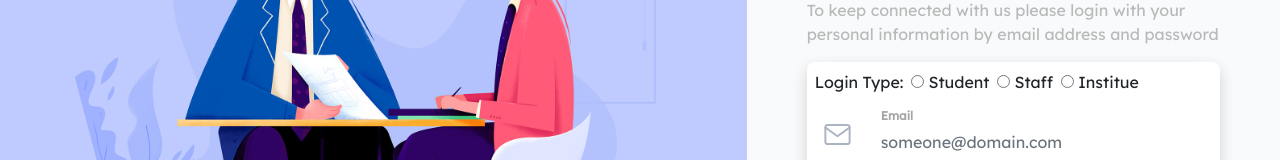
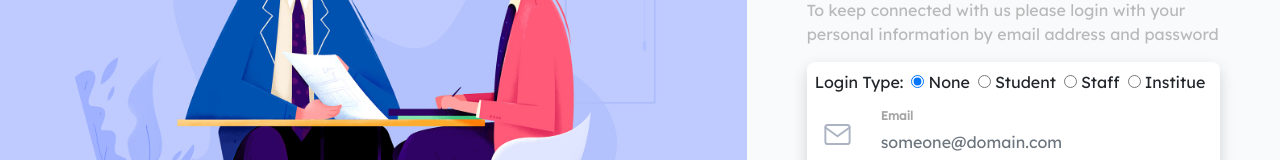
Before and after one commit to pratimagautam977/classroom-webstack, a React (Create React App) app in the folder frontend/: page / in a window 1280 px wide. Shown: the part 302-462 px from the top of the page. Built offline with nearby package versions, Linux system fonts and the light colour scheme.

Commit message:
Added the radio button type none

```diff
--- a/frontend/src/pages/Login.js
+++ b/frontend/src/pages/Login.js
@@ -53,10 +53,10 @@ class Login extends React.Component{
             else{
                 this.setState({ error: res.data.error });
             }
-
         })
         .catch(err=>{
             console.log(err.response.data.error)
+            this.setState({type: ""})
         })
 
     }
@@ -92,9 +92,10 @@ class Login extends React.Component{
                                 <div className="form_container mb-3 p-2">
                                     {err_data}
                                     <label >Login Type:</label>
+                                    <input type="radio" checked className="mr-1 ml-2" onChange={this.onChange} name="type" value=""/><label >None</label>
                                     <input type="radio" className="mr-1 ml-2" onChange={this.onChange} name="type" value="stud"/><label >Student</label>
                                     <input type="radio" className="mr-1 ml-2" onChange={this.onChange} name="type" value="staff"/><label >Staff</label>
-                                    <input type="radio" className="mr-1 ml-2"  onChange={this.onChange} name="type" value="ins"/><label >Institue</label>
+                                    <input type="radio" className="mr-1 ml-2" onChange={this.onChange} name="type" value="ins"/><label >Institue</label>
                                     <div className="row pl-3 pr-3">
                                         <div className="col icon_holder">
                                             <img className="" src="./images/mail.svg" alt="Mail"/>
```
